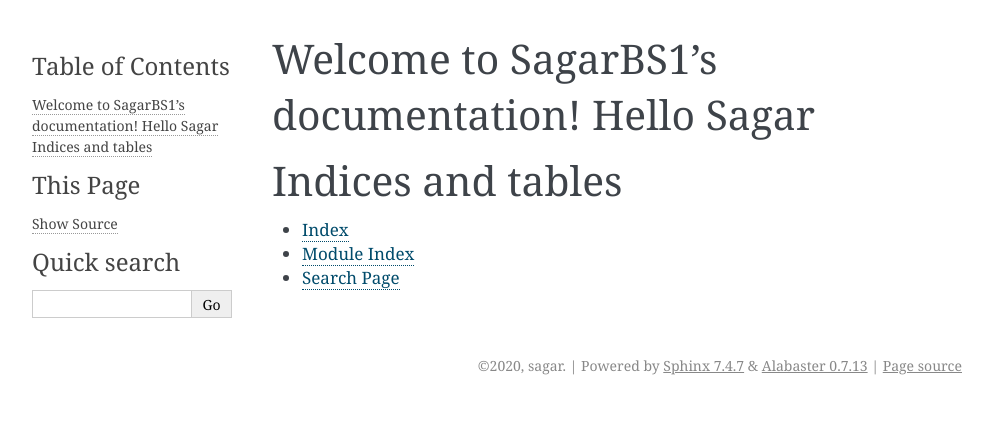
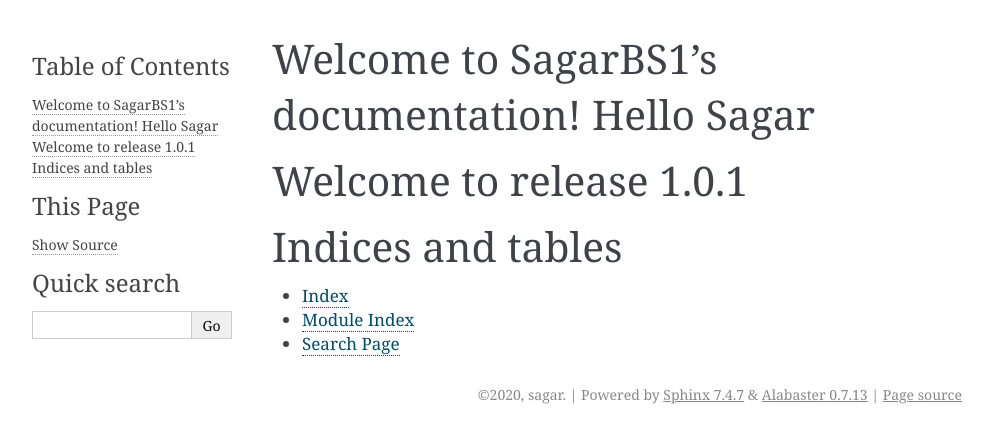
Before and after one commit to sagarmd12194/BS1, a Sphinx documentation site: the page built from docs/source/index.rst, in a window 1280 px wide. Shown: the top 443 px of the page, without its empty margins (148-1141 px from the left). Built offline with Sphinx 7.4.7, drawn with Linux system fonts in a browser that asks for light colours.

Commit message:
Update index.rst

```diff
--- a/docs/source/index.rst
+++ b/docs/source/index.rst
@@ -5,6 +5,10 @@
 
 Welcome to SagarBS1's documentation! Hello Sagar
 =================================================
+
+Welcome to release 1.0.1
+========================
+
 
 .. toctree::
    :maxdepth: 2
```
